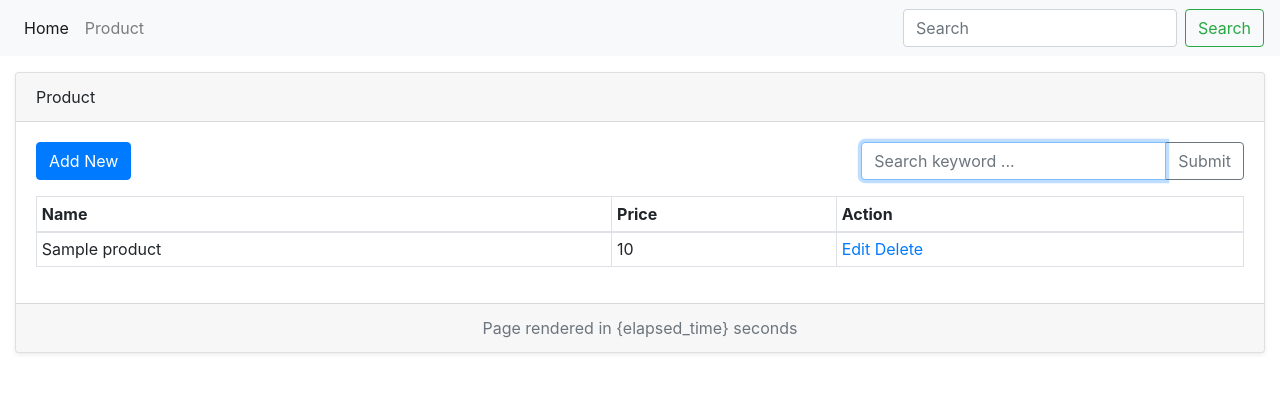
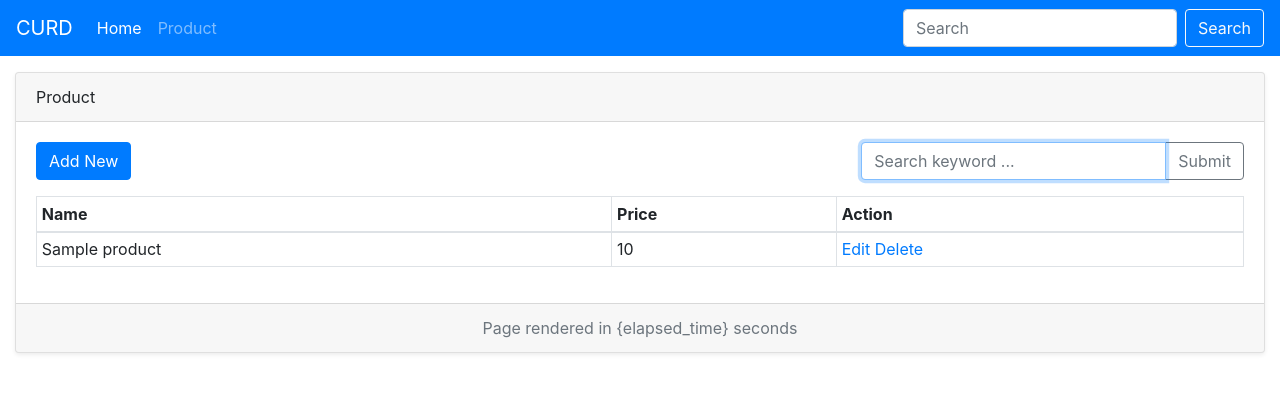
Before and after one commit to ahmedhambal/CI4-CRUD, a CodeIgniter 4 app: the page made by app/Views/ProductPG/product_view.php in a window 1280 px wide. Shown: the top 393 px of the page. Run offline with PHP 8.4 and a stand-in for CodeIgniter, Linux system fonts and the light colour scheme; the template is opened without the code that fills it: most values are stand-ins (such as "Sample title", 1, 10 or a date in 2020); data that the repository does not hold is empty; some libraries are stand-ins or nearby versions.

Commit message:
Update navbar.php

```diff
--- a/app/Views/ProductPG/navbar.php
+++ b/app/Views/ProductPG/navbar.php
@@ -1,5 +1,9 @@
-<nav class="navbar navbar-expand-lg navbar-light bg-light mb-3">
-    <div class="collapse navbar-collapse" id="navbarSupportedContent">
+<nav class="navbar navbar-expand-md navbar-dark fixed-top bg-primary">
+    <a class="navbar-brand" href="#">CURD</a>
+    <button class="navbar-toggler" type="button" data-toggle="collapse" data-target="#navbarCollapse" aria-controls="navbarCollapse" aria-expanded="false" aria-label="Toggle navigation">
+        <span class="navbar-toggler-icon"></span>
+    </button>
+    <div class="collapse navbar-collapse" id="navbarCollapse">
         <ul class="navbar-nav mr-auto">
             <li class="nav-item active">
                 <a class="nav-link" href="/">Home <span class="sr-only">(current)</span></a>
@@ -7,11 +11,11 @@
             <li class="nav-item">
                 <a class="nav-link" href="/productPG">Product</a>
             </li>
-
         </ul>
-        <form class="form-inline my-2 my-lg-0">
-            <input class="form-control mr-sm-2" type="search" placeholder="Search" aria-label="Search">
-            <button class="btn btn-outline-success my-2 my-sm-0" type="submit">Search</button>
+        <form class="form-inline mt-2 mt-md-0">
+            <input class="form-control mr-sm-2" type="text" placeholder="Search" aria-label="Search">
+            <button class="btn btn-outline-light my-2 my-sm-0" type="submit">Search</button>
         </form>
     </div>
 </nav>
+<br><br><br>
```
